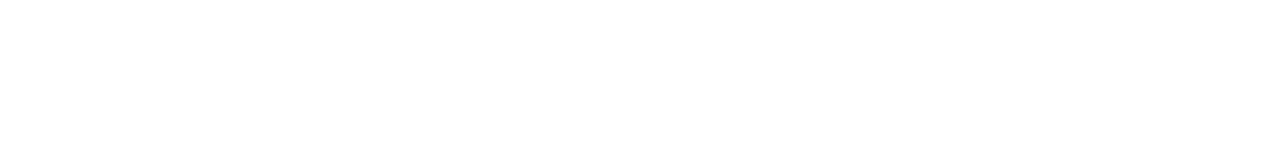
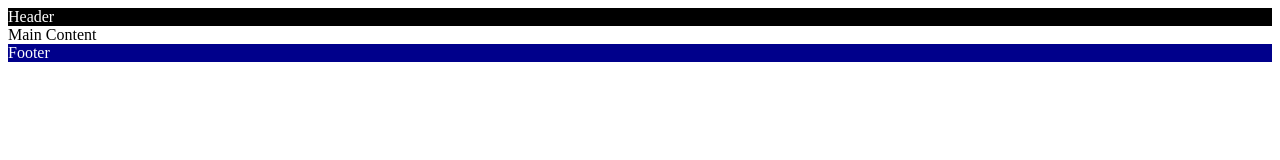
Before and after one commit to cgalpin92/portfolio-project-1-apollo11, a plain HTML site: page index.html in a window 1280 px wide. Drawn offline with Linux system fonts and the light colour scheme.

Commit message:
Header, Main Content and Footer elements added and styling added to these elements to clearly define the sections

```diff
--- a/assets/css/style.css
+++ b/assets/css/style.css
@@ -0,0 +1,18 @@
+/* Basic Styles */
+
+/* Header */
+header {
+    background-color: black;
+    color: white;
+}
+
+/* Main Content */
+main {
+    background-color: white;
+}
+
+/* Footer */
+footer {
+    background-color: darkblue;
+    color: white;
+}
--- a/index.html
+++ b/index.html
@@ -9,6 +9,14 @@
     <link rel="stylesheet" href="assets/css/style.css">
 </head>
 <body>
+    <!-- Header -->
+    <header>Header</header>
+
+    <!-- Main Content -->
+    <main>Main Content</main>
+
+    <!-- Footer -->
+    <footer>Footer</footer>
 
 </body>
 </html>
```
